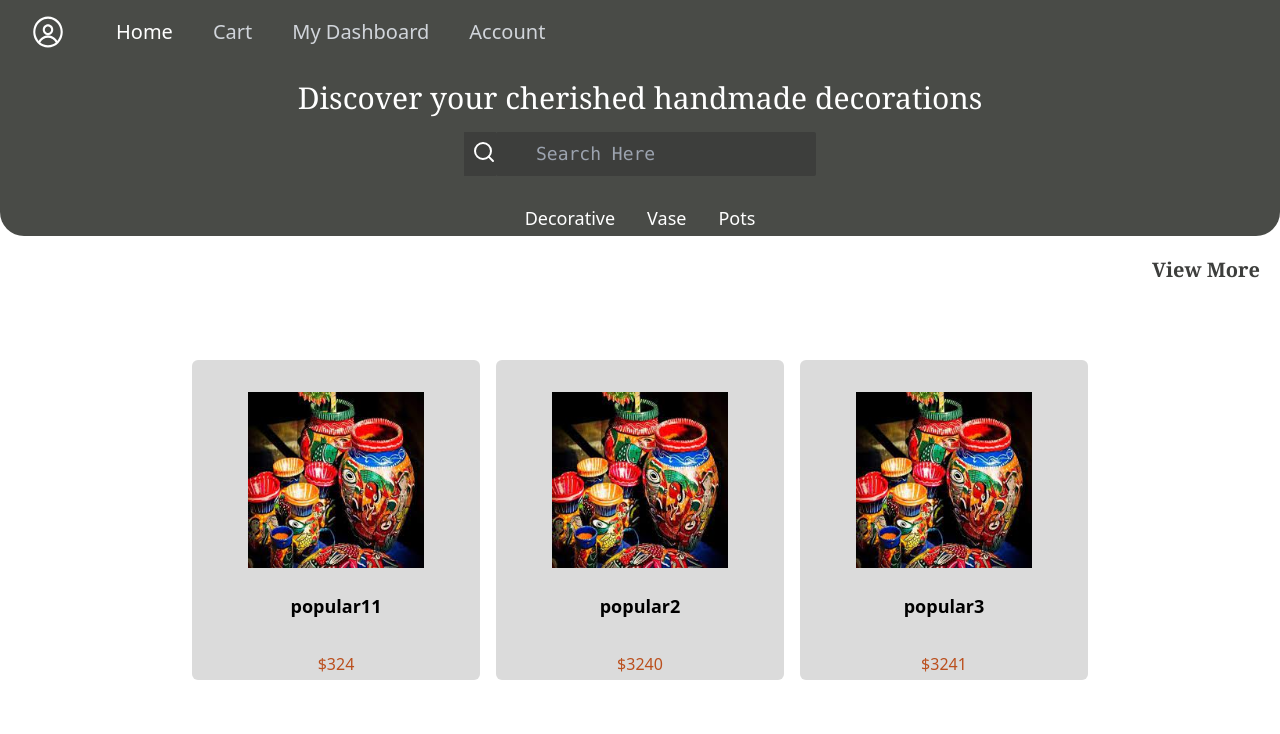
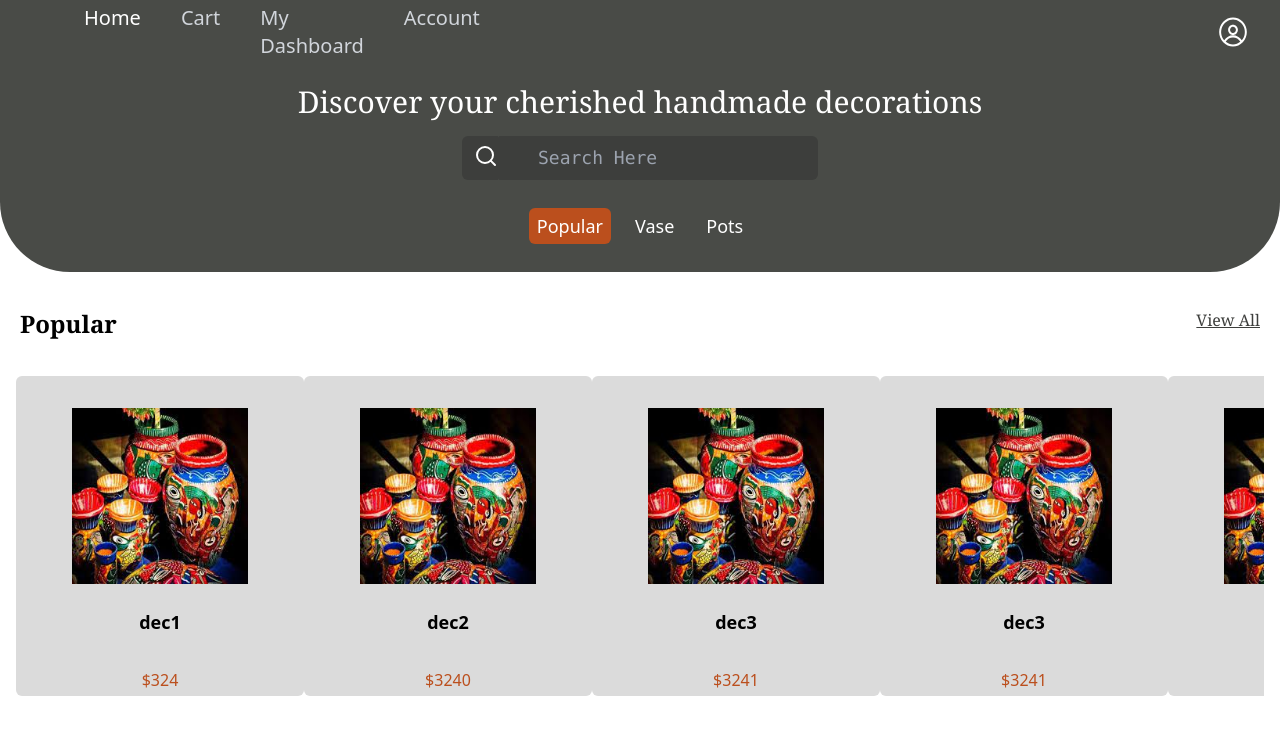
Before and after one commit to dharmi04/SSIP-FE, a React (Vite) app: page /home in a window 1280 px wide. Shown: the top 734 px of the page. Built offline with nearby package versions, Linux system fonts and the light colour scheme.

Commit message:
wow beautiful

```diff
--- a/package.json
+++ b/package.json
@@ -15,6 +15,7 @@
     "react": "^18.2.0",
     "react-dom": "^18.2.0",
     "react-icons": "^4.11.0",
+    "react-router": "^6.18.0",
     "react-router-dom": "^6.18.0",
     "recharts": "^2.9.2",
     "vite-plugin-pwa": "^0.16.6"
--- a/src/Pages/Home.jsx
+++ b/src/Pages/Home.jsx
@@ -1,77 +1,111 @@
-import React, { useState } from 'react';
-import NavBar from '../components/NavBar';
-import search from '../assets/search.svg';
-import Pots from '../components/Pots';
-import Decorative from '../components/Decorative.jsx'
-import Vase from '../components/Vase.jsx'
-import Popular from '../components/Popular';
-import product from '../assets/product1.jpeg'
+import React, { useState } from "react"
+import NavBar from "../components/NavBar"
+import search from "../assets/search.svg"
+import Pots from "../components/Pots"
+import Decorative from "../components/Decorative.jsx"
+import Vase from "../components/Vase.jsx"
+import Popular from "../components/Popular"
+import product from "../assets/product1.jpeg"
+import { Link } from "react-router-dom"
 
 const Home = () => {
-  const [selectedCategory, setSelectedCategory] = useState('');
+  const [selectedCategory, setSelectedCategory] = useState("Popular")
   return (
     <div>
-      <div className="bg-primary rounded-3xl">
+      <div className="bg-primary rounded-bl-[70px] rounded-br-[70px]">
         <div>
           <NavBar />
         </div>
-        <div className="flex items-center justify-center mt-4">
+        <div className="flex items-center justify-center mt-5">
           <p className="text-white font-serif text-3xl justify-center text-center">
             Discover your cherished handmade decorations
           </p>
         </div>
         <div className="relative mt-4 flex justify-center">
-          <span className="bg-grey1 pt-2 pl-2">
+          <span className="bg-grey1 pt-2 pl-3 rounded-l-md rounded-bl-md">
             <img src={search} alt="search" />
           </span>
           <span>
             <input
               type="text"
               placeholder="Search Here"
-              className="pl-10 pr-4 py-2 bg-grey1 rounded-sm w-80 text-lg font-mono"
+              className="pl-10 pr-4 py-2 bg-grey1 rounded-sm w-80 text-lg font-mono
+              rounded-tr-md rounded-br-md focus:outline-none text-white
+              "
             />
           </span>
         </div>
 
         {/* buttons */}
-        <div className="flex flex-row text-white space-x-4 justify-center items-center mt-5 text-xl ">
+        <div
+          className="flex flex-row text-white space-x-4 justify-center items-center mt-7 text-xl
+          pb-7"
+        >
           <button
-            className={`rounded-md w-auto text-lg p-2 h-10 border-white ${selectedCategory === 'Decorative' ? 'bg-accent' : ''}`}
-            onClick={() => setSelectedCategory('Decorative')}
+            className={`rounded-md w-auto text-lg py-1 px-2 border-white ${
+              selectedCategory === "Popular" ? "bg-accent" : ""
+            }`}
+            onClick={() => setSelectedCategory("Popular")}
           >
-            Decorative
+            Popular
           </button>
           <button
-            className={`rounded-md w-auto text-lg p-2 h-10 border-white ${selectedCategory === 'Vase' ? 'bg-accent' : ''}`}
-            onClick={() => setSelectedCategory('Vase')}
+            className={`rounded-md w-auto text-lg py-1 px-2 border-white ${
+              selectedCategory === "Vase" ? "bg-accent" : ""
+            }`}
+            onClick={() => setSelectedCategory("Vase")}
           >
             Vase
           </button>
           <button
-            className={`rounded-md w-auto text-lg p-2 h-10 border-white ${selectedCategory === 'Pots' ? 'bg-accent' : ''}`}
-            onClick={() => setSelectedCategory('Pots')}
+            className={`rounded-md w-auto text-lg py-1 px-2 border-white ${
+              selectedCategory === "Pots" ? "bg-accent" : ""
+            }`}
+            onClick={() => setSelectedCategory("Pots")}
           >
             Pots
           </button>
         </div>
       </div>
-      <div className='flex flex-row space-x-7 font-serif text-justify p-5'>
-        <p className='flex text-black font-bold flex-grow text-xl'>{selectedCategory}</p>
-        <a href="/productpage" className='flex text-grey1 font-semibold text-xl'>View More</a>
+      <div className="flex flex-row space-x-7 font-serif text-justify p-5 mt-4">
+        <p className="flex text-black font-bold flex-grow text-2xl">
+          {selectedCategory}
+        </p>
+        <Link to="/productpage" className="flex text-grey1 text-base underline">
+          View All
+        </Link>
       </div>
-
 
       {/* components */}
       <div className="p-4">
-        {selectedCategory === '' && (
-          <div className="flex flex-row space-x-4 items-center justify-center mt-10 overflow-x-auto">
-            <Popular img={product} name="popular11" desc="hrfhsjm" price="324" />
-            <Popular img={product} name="popular2" desc="hrfhsjm" price="3240" />
-            <Popular img={product} name="popular3" desc="hrfhsjm" price="3241" />
+        {selectedCategory === "" && (
+          <div className="flex flex-row space-x-4 items-center justify-center mt-10 ">
+            <Popular
+              img={product}
+              name="popular11"
+              desc="hrfhsjm"
+              price="324"
+            />
+            <Popular
+              img={product}
+              name="popular2"
+              desc="hrfhsjm"
+              price="3240"
+            />
+            <Popular
+              img={product}
+              name="popular3"
+              desc="hrfhsjm"
+              price="3241"
+            />
           </div>
         )}
-        {selectedCategory === 'Decorative' && (
-          <div className="flex flex-row space-x-4 items-center justify-center mt-10 overflow-x-auto">
+        {selectedCategory === "Popular" && (
+          <div
+            className="flex overflow-x-auto whitespace-nowrap w-full"
+            //   className="flex gap-4 items-center justify-center mt-10 overflow-x-auto
+            // flex-grow-0 flex-shrink-0"
+          >
             <Decorative img={product} name="dec1" desc="hrfhsjm" price="324" />
             <Decorative img={product} name="dec2" desc="hrfhsjm" price="3240" />
             <Decorative img={product} name="dec3" desc="hrfhsjm" price="3241" />
@@ -80,7 +114,7 @@ const Home = () => {
             <Decorative img={product} name="dec3" desc="hrfhsjm" price="3241" />
           </div>
         )}
-        {selectedCategory === 'Vase' && (
+        {selectedCategory === "Vase" && (
           <div className="flex flex-row space-x-4 items-center justify-center mt-10 overflow-x-auto">
             <Vase img={product} name="vase1" desc="hrfhsjm" price="324" />
             <Vase img={product} name="vase2" desc="hrfhsjm" price="3240" />
@@ -89,7 +123,7 @@ const Home = () => {
             <Vase img={product} name="vase3" desc="hrfhsjm" price="3241" />
           </div>
         )}
-        {selectedCategory === 'Pots' && (
+        {selectedCategory === "Pots" && (
           <div className="flex flex-row space-x-4 items-center justify-center mt-10 overflow-x-auto">
             <Pots img={product} name="pot1" desc="hrfhsjm" price="324" />
             <Pots img={product} name="pot2" desc="hrfhsjm" price="3240" />
@@ -103,7 +137,7 @@ const Home = () => {
         )}
       </div>
     </div>
-  );
-};
+  )
+}
 
-export default Home;
+export default Home
--- a/src/components/NavBar.jsx
+++ b/src/components/NavBar.jsx
@@ -1,24 +1,21 @@
-import React, { useState } from "react";
-import { Transition } from "@headlessui/react";
-import hamburger from '../assets/hamburger.svg';
-import cross from '../assets/cross.svg';
-import account from '../assets/account.svg';
+import React, { useState } from "react"
+import { Transition } from "@headlessui/react"
+import hamburger from "../assets/hamburger.svg"
+import cross from "../assets/cross.svg"
+import account from "../assets/account.svg"
+import { RxCross1 } from "react-icons/rx"
 
 function NavBar() {
-  const [isOpen, setIsOpen] = useState(false);
+  const [isOpen, setIsOpen] = useState(false)
 
   return (
     <div className="bg-primary w-full">
       <nav className="">
         <div className="max-w-7xl mx-auto px-4 sm:px-6 lg:px-8">
-          <div className="flex items-center justify-between h-16">
+          <div className="flex items-center justify-between w-full h-16">
             <div className="flex items-center">
               <div className="flex-shrink-0">
-                <img
-                  className="h-8 w-8"
-                  src={account}
-                  alt="Workflow"
-                />
+                {/* <img className="h-8 w-8" src={account} alt="Workflow" /> */}
               </div>
               <div className="hidden md:block">
                 <div className="ml-10 flex items-baseline space-x-4 text-xl">
@@ -40,7 +37,7 @@ function NavBar() {
                     href="/dashboard"
                     className="text-gray-300 hover:bg-gray-700 hover:text-white px-3 py-2 rounded-md font-medium"
                   >
-                  My Dashboard
+                    My Dashboard
                   </a>
 
                   <a
@@ -52,7 +49,7 @@ function NavBar() {
                 </div>
               </div>
             </div>
-            <div className="flex items-center">
+            <div className="flex items-center justify-between w-full">
               <div className="flex items-center">
                 <button
                   onClick={() => setIsOpen(!isOpen)}
@@ -66,13 +63,13 @@ function NavBar() {
                   {!isOpen ? (
                     <img src={hamburger} alt="hamburger" className="" />
                   ) : (
-                    <img src={cross} alt="cross" />
+                    // <img src={cross} alt="cross" />
+                    <RxCross1 />
                   )}
                 </button>
-
               </div>
 
-              {/* <img src={account} alt="account" className="ml-4" /> */}
+              <img src={account} alt="account" className="ml-4" />
             </div>
           </div>
         </div>
@@ -122,7 +119,7 @@ function NavBar() {
         </Transition>
       </nav>
     </div>
-  );
+  )
 }
 
-export default NavBar;
+export default NavBar
```
Also changed, not shown: src/Pages/Explore.jsx (+41 -18 lines), src/components/Decorative.jsx (+7 -3 lines), 2 other files (tests, documents, lock files or other folders).
